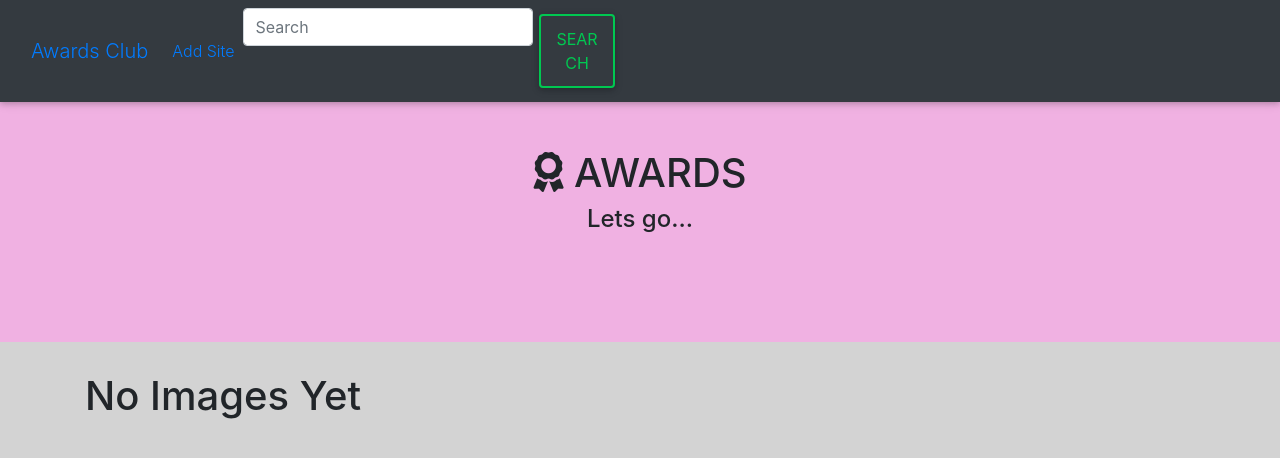
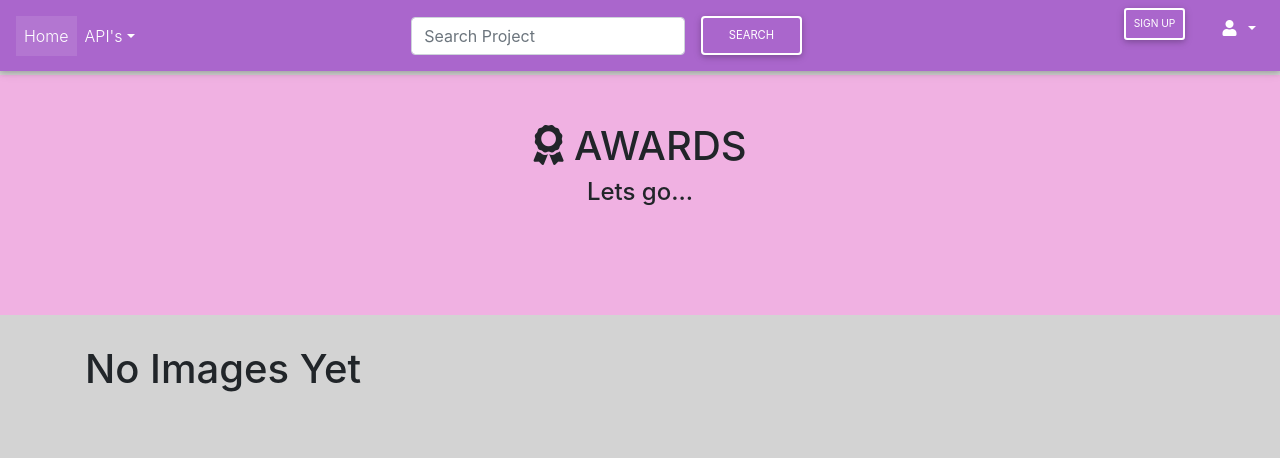
Before and after one commit to Paivy/Awards, a Django app: page / in a window 1280 px wide. Shown: the top 458 px of the page. Run offline with Django 4.2, Linux system fonts and the light colour scheme; parts of the project's set-up code (start-up, migrations or seed data) failed here and were passed over; some libraries are stand-ins or nearby versions.

Commit message:
added the links to the navbar

```diff
--- a/awardsapp/templates/navbar.html
+++ b/awardsapp/templates/navbar.html
@@ -1,34 +1,68 @@
-<nav class="navbar navbar-expand-lg bg-dark">
-  <div class="container-fluid">
-    <a class="navbar-brand" href="{% url 'home' %}">Awards Club</a>
-    <button
-      class="navbar-toggler"
-      type="button"
-      data-bs-toggle="collapse"
-      data-bs-target="#navbarSupportedContent"
-      aria-controls="navbarSupportedContent"
-      aria-expanded="false"
-      aria-label="Toggle navigation"
-    >
-      <span class="navbar-toggler-icon"></span>
+<!--Navbar -->
+<nav class="mb-1 navbar navbar-expand-lg navbar-dark secondary-color">
+    <button class="navbar-toggler" type="button" data-toggle="collapse" data-target="#navbarSupportedContent-333"
+        aria-controls="navbarSupportedContent-333" aria-expanded="false" aria-label="Toggle navigation">
+        <span class="navbar-toggler-icon"></span>
     </button>
-    <div class="collapse navbar-collapse" id="navbarSupportedContent">
-      <ul class="navbar-nav me-auto mb-2 mb-lg-0">
+    <div class="collapse navbar-collapse" id="navbarSupportedContent-333">
+        <ul class="navbar-nav mr-auto">
+            <li class="nav-item active">
+                <a class="nav-link" href="{% url 'home' %}">Home
+                    <span class="sr-only">(current)</span>
+                </a>
+            </li>
+           <!-- Dropdown -->
+      <li class="nav-item dropdown">
+        <a class="nav-link dropdown-toggle" id="navbarDropdownMenuLink" data-toggle="dropdown"
+          aria-haspopup="true" aria-expanded="false">API's</a>
+        <div class="dropdown-menu dropdown-primary" aria-labelledby="navbarDropdownMenuLink">
+          <a class="dropdown-item" href="api/profile/">Profile Api</a>
+          <a class="dropdown-item" href="api/projects/">Project Api</a>
+
+        </div>
+      </li>
+
+      </ul>
+        <ul class="navbar-nav ml-auto nav-flex-icons">
+            <li class="nav-item" style="margin-right:300px;">
+                <form class="form-inline my-lg-0 " action="{% url 'search_results' %}">
+                    <input class="form-control" type="search" name="project" placeholder="Search Project" aria-label="Search">
+                    <button class="btn btn-outline-white btn-md my-2 ml-3" type="submit">Search</button>
+                </form>
+            </li>
+            {% if user.is_authenticated %}
+            <li class="nav-item" style="margin-top:0px;">
+                <a class="btn btn-outline-white btn-md my-2 my-sm-0 ml-3" href="{% url 'new_profile' %}">Submit
+                    Project</a>
+            </li>
+            {% else %}
+            <li class="nav-item" style="margin-right:20px;">
+                <a class="nav-link btn btn-outline-white btn-sm my-2 my-sm-0 ml-3" href="/accounts/register/">Sign
+                    Up</a>
+            </li>
+            {% endif %}
 
 
-         <li class="nav-item">
-          <a class="nav-link" href="{}">Add Site</a>
-        </li>
-      </ul>
-      <form class="d-flex" role="search">
-        <input
-          class="form-control me-2"
-          type="search"
-          placeholder="Search"
-          aria-label="Search"
-        />
-        <button class="btn btn-outline-success" type="submit">Search</button>
-      </form>
+            <li class="nav-item dropdown">
+                <a class="nav-link dropdown-toggle" id="navbarDropdownMenuLink-333" data-toggle="dropdown"
+                    aria-haspopup="true" aria-expanded="false">
+                    <i class="fas fa-user"></i>
+                </a>
+                <div class="dropdown-menu dropdown-menu-right dropdown-default"
+                    aria-labelledby="navbarDropdownMenuLink-333">
+                    {% if user.is_authenticated %}
+                    <a class="dropdown-item" style="color:red"><strong>{{user}}</strong></a>
+                    <a class="dropdown-item" href="/accounts/password/change">Change Password</a>
+                    <a class="dropdown-item" href="{% url 'profile' %}">Profile</a>
+                    <a class="dropdown-item" href="/logout">Logout</a>
+                    {% else %}
+                    <a class="dropdown-item" href="/accounts/login">Login</a>
+                    {% endif %}
+
+
+                </div>
+            </li>
+        </ul>
     </div>
-  </div>
 </nav>
+<!--/.Navbar -->
```
